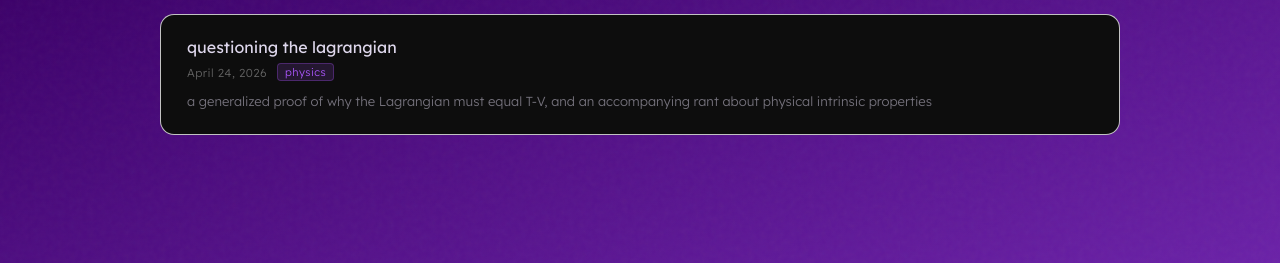
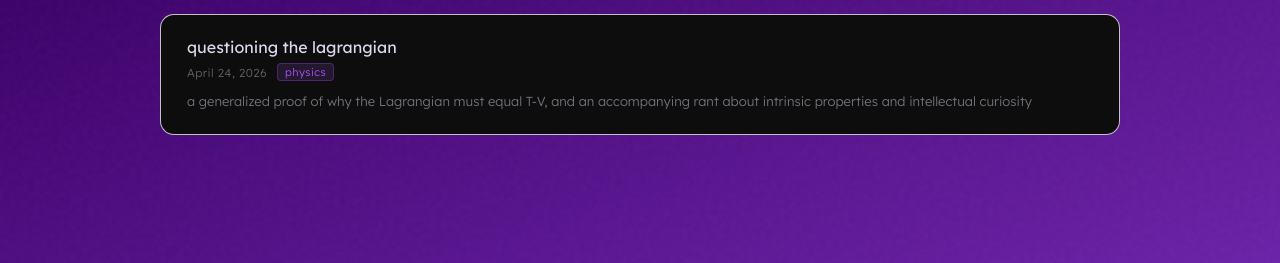
Before and after one commit to swardforever/home, a Jekyll site: the page built from blog/index.html, in a window 1280 px wide. Shown: the part 634-897 px from the top of the page. Built offline with Jekyll 4.4.1, drawn with Linux system fonts in a browser that asks for light colours.

Commit message:
Update 2026-04-24-questioning-the-lagrangian.md

```diff
--- a/_posts/2026-04-24-questioning-the-lagrangian.md
+++ b/_posts/2026-04-24-questioning-the-lagrangian.md
@@ -3,7 +3,7 @@ layout: post
 title: "questioning the lagrangian"
 date: 2026-04-24
 tags: [physics]
-description: "a generalized proof of why the Lagrangian must equal T-V, and an accompanying rant about physical intrinsic properties"
+description: "a generalized proof of why the Lagrangian must equal T-V, and an accompanying rant about intrinsic properties and intellectual curiosity"
 ---
 
 ## "I don't know anything, but I do know that everything is interesting if you go into it deeply enough." - Richard Feynman
```
